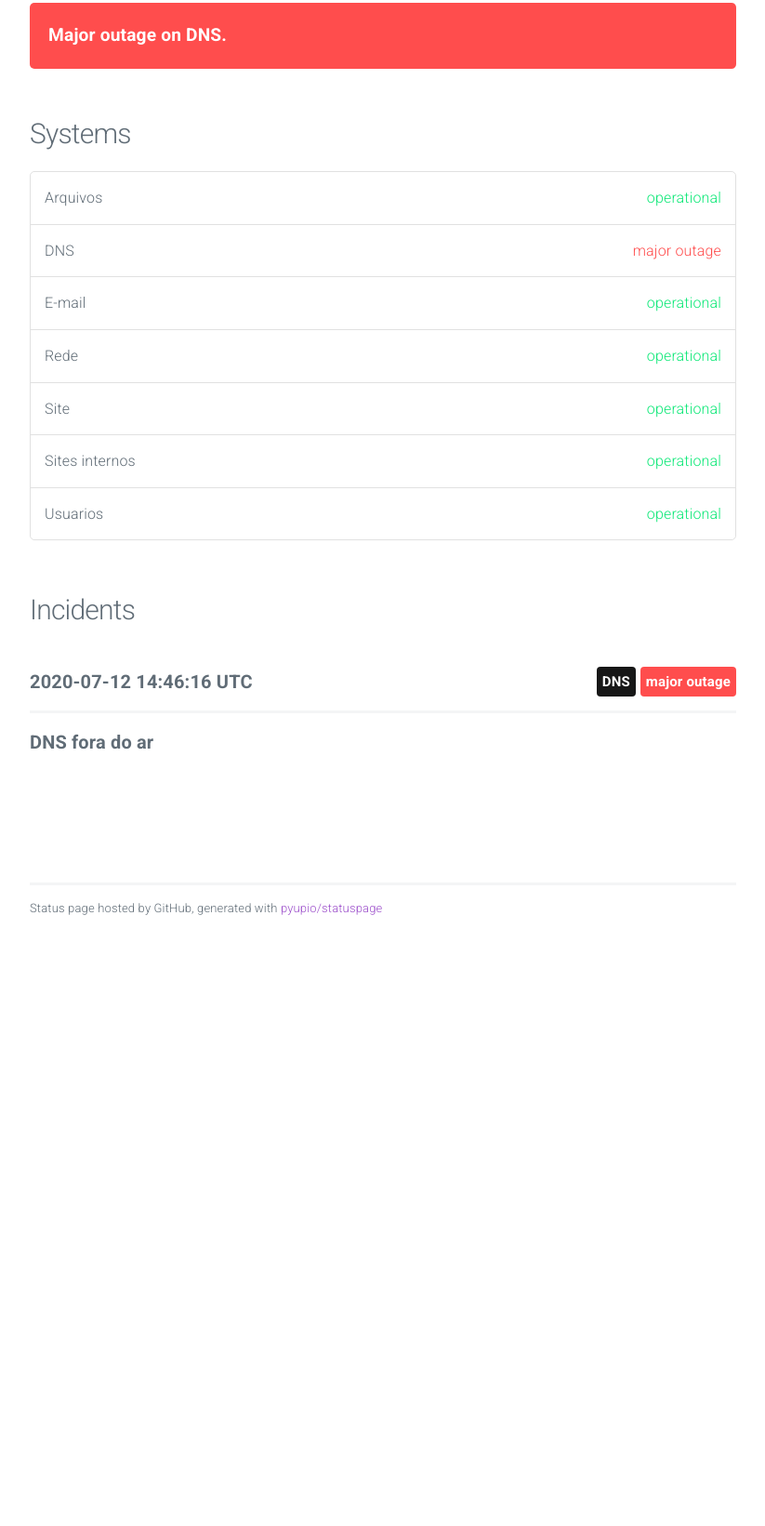
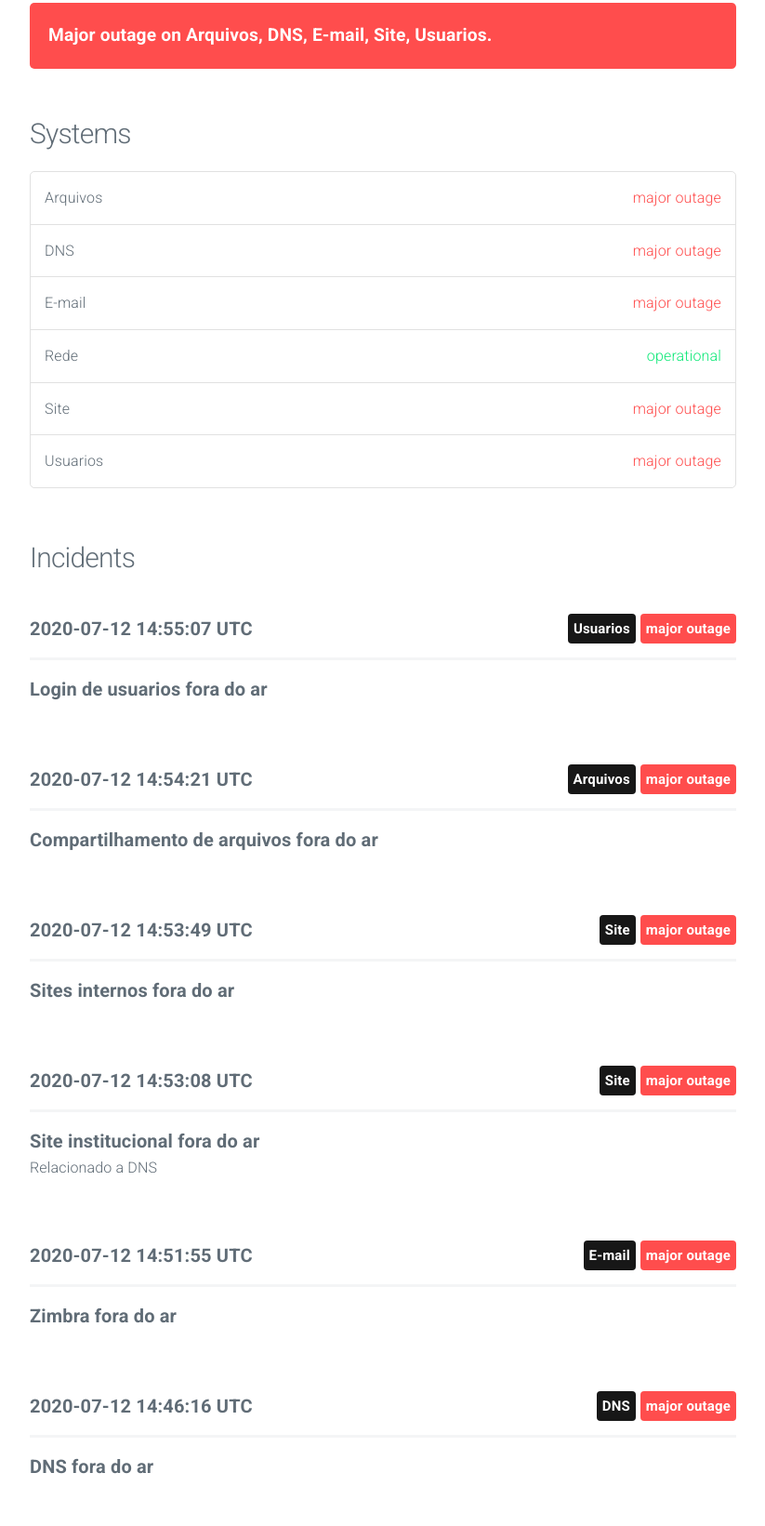
Before and after one commit to mrecondo/ss-cotin-status, a plain HTML site: page index.html in a window 1280 px wide. Shown: the part 82-1723 px from the top of the page at 93% size, without its empty margins (228-1051 px from the left). Before the commit the page ends 1095 px from the top, so only its background shows below. Drawn offline with nearby package versions, Linux system fonts and the light colour scheme.

Commit message:
update index

```diff
--- a/index.html
+++ b/index.html
@@ -33,7 +33,7 @@
 
 
 					<div class="panel major outage">
-						Major outage on DNS.
+						Major outage on Arquivos, DNS, E-mail, Site, Usuarios.
 					</div>
 
 
@@ -42,7 +42,7 @@
 				<ul class="systems">
 
 					<li>
-						Arquivos <span class="status operational">operational</span>
+						Arquivos <span class="status major outage">major outage</span>
 					</li>
 
 					<li>
@@ -50,7 +50,7 @@
 					</li>
 
 					<li>
-						E-mail <span class="status operational">operational</span>
+						E-mail <span class="status major outage">major outage</span>
 					</li>
 
 					<li>
@@ -58,21 +58,97 @@
 					</li>
 
 					<li>
-						Site <span class="status operational">operational</span>
+						Site <span class="status major outage">major outage</span>
 					</li>
 
 					<li>
-						Sites internos <span class="status operational">operational</span>
-					</li>
-
-					<li>
-						Usuarios <span class="status operational">operational</span>
+						Usuarios <span class="status major outage">major outage</span>
 					</li>
 
 				</ul>
 
 				<h4>Incidents</h4>
 
+
+					<div class="incident">
+						<span class="date">2020-07-12 14:55:07 UTC</span>
+
+
+							<span class="label major outage float-right">major outage</span>
+
+
+							<span class="label system float-right">Usuarios</span>
+
+						<hr/>
+
+						<span class="title">Login de usuarios fora do ar</span>
+						<p></p>
+
+					</div>
+
+					<div class="incident">
+						<span class="date">2020-07-12 14:54:21 UTC</span>
+
+
+							<span class="label major outage float-right">major outage</span>
+
+
+							<span class="label system float-right">Arquivos</span>
+
+						<hr/>
+
+						<span class="title">Compartilhamento de arquivos fora do ar</span>
+						<p></p>
+
+					</div>
+
+					<div class="incident">
+						<span class="date">2020-07-12 14:53:49 UTC</span>
+
+
+							<span class="label major outage float-right">major outage</span>
+
+
+							<span class="label system float-right">Site</span>
+
+						<hr/>
+
+						<span class="title">Sites internos fora do ar</span>
+						<p></p>
+
+					</div>
+
+					<div class="incident">
+						<span class="date">2020-07-12 14:53:08 UTC</span>
+
+
+							<span class="label major outage float-right">major outage</span>
+
+
+							<span class="label system float-right">Site</span>
+
+						<hr/>
+
+						<span class="title">Site institucional fora do ar</span>
+						<p>Relacionado a DNS</p>
+
+					</div>
+
+					<div class="incident">
+						<span class="date">2020-07-12 14:51:55 UTC</span>
+
+
+							<span class="label major outage float-right">major outage</span>
+
+
+							<span class="label system float-right">E-mail</span>
+
+						<hr/>
+
+						<span class="title">Zimbra fora do ar</span>
+						<p></p>
+
+					</div>
 
 					<div class="incident">
 						<span class="date">2020-07-12 14:46:16 UTC</span>
```
